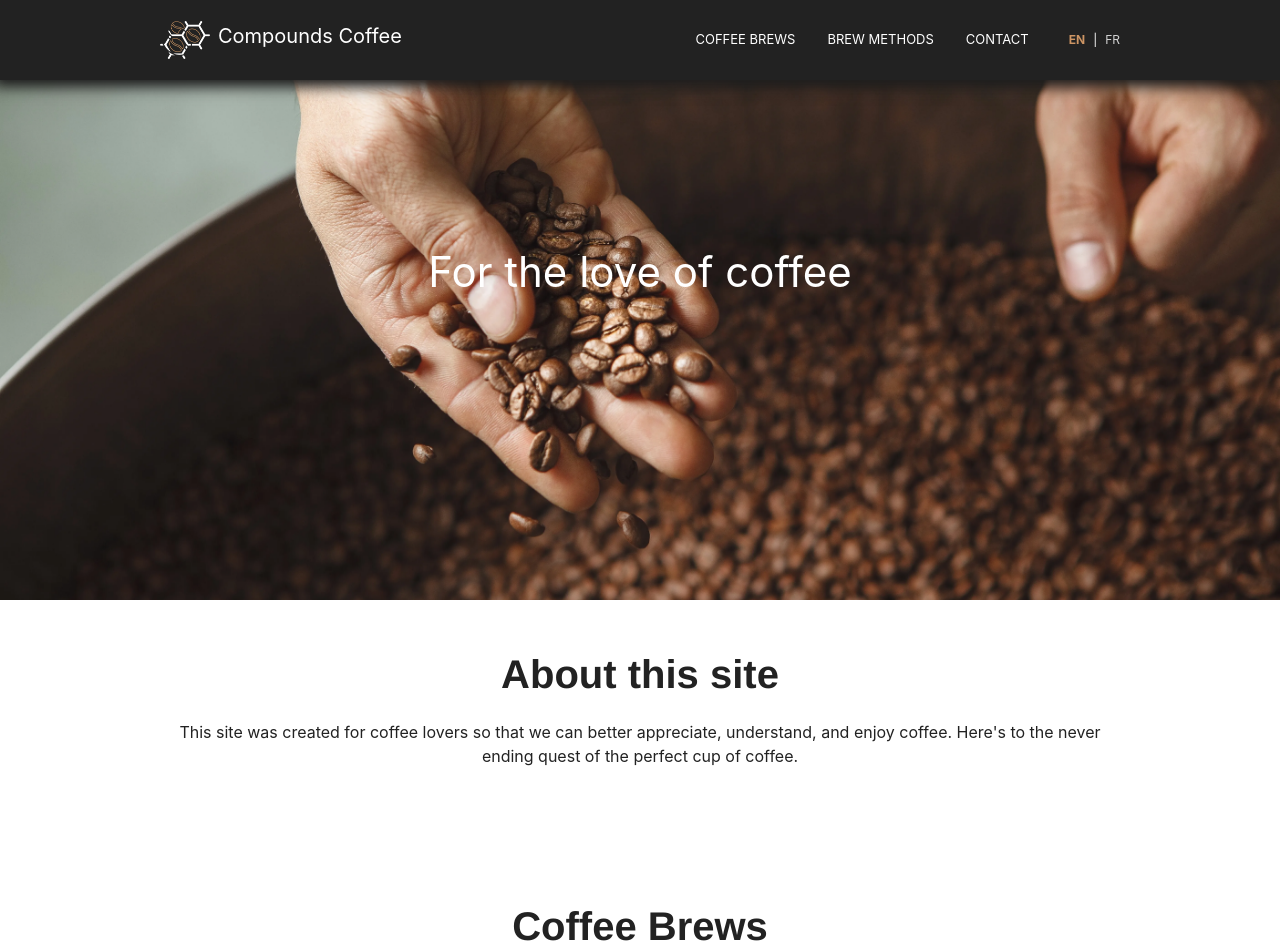
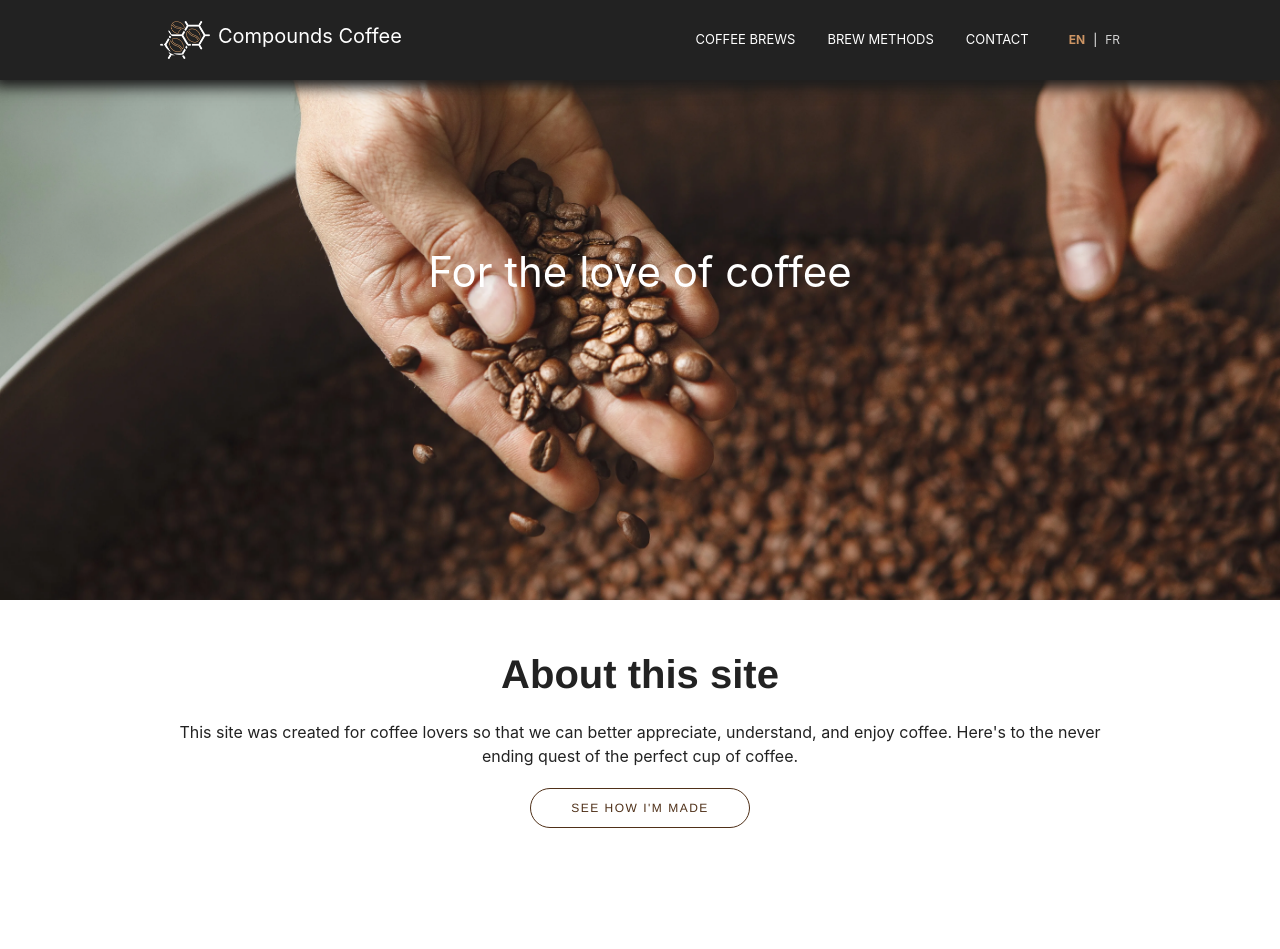
Before and after one commit to montanyecreative/compounds-coffee, a Next.js app: page / in a window 1280 px wide. Shown: the top 949 px of the page. Built offline with nearby package versions, Linux system fonts and the light colour scheme.

Commit message:
Add code link to home page

```diff
--- a/app/page.tsx
+++ b/app/page.tsx
@@ -21,6 +21,16 @@ export default function Home() {
 						This site was created for coffee lovers so that we can better appreciate, understand, and enjoy coffee. Here&apos;s
 						to the never ending quest of the perfect cup of coffee.
 					</p>
+					<Link
+						href="https://github.com/montanyecreative/compounds-coffee"
+						aria-label="Go to the GitHub page"
+						target="_blank"
+						rel="noopener"
+					>
+						<Button className="rounded-full px-10 mb-10 md:mb-unset text-mediumRoast border hover:bg-brown hover:border-brown hover:text-white cursor-pointer uppercase text-[12px]">
+							See How I&apos;m Made
+						</Button>
+					</Link>
 				</div>
 			</div>
 			<div className="container-fluid">
```
